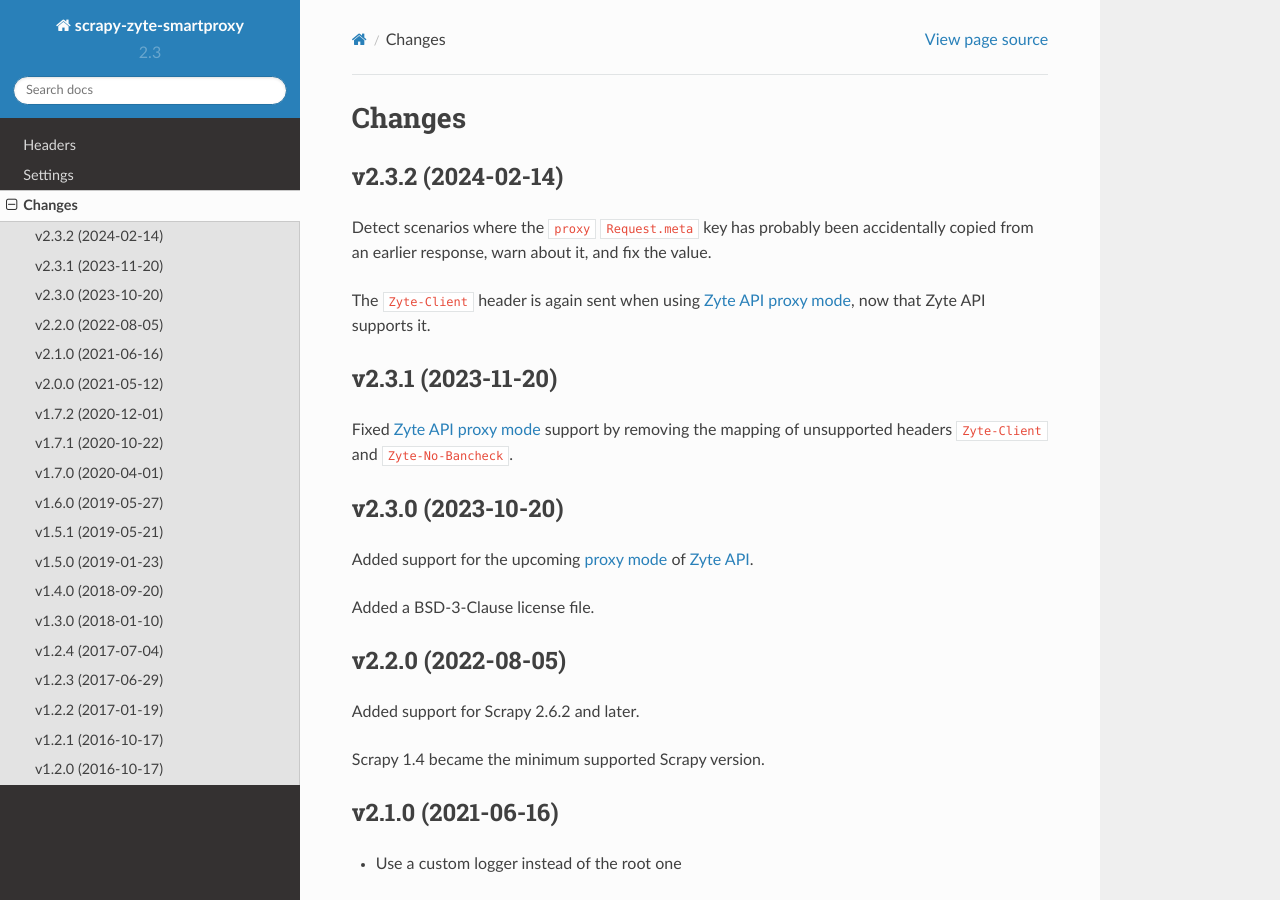
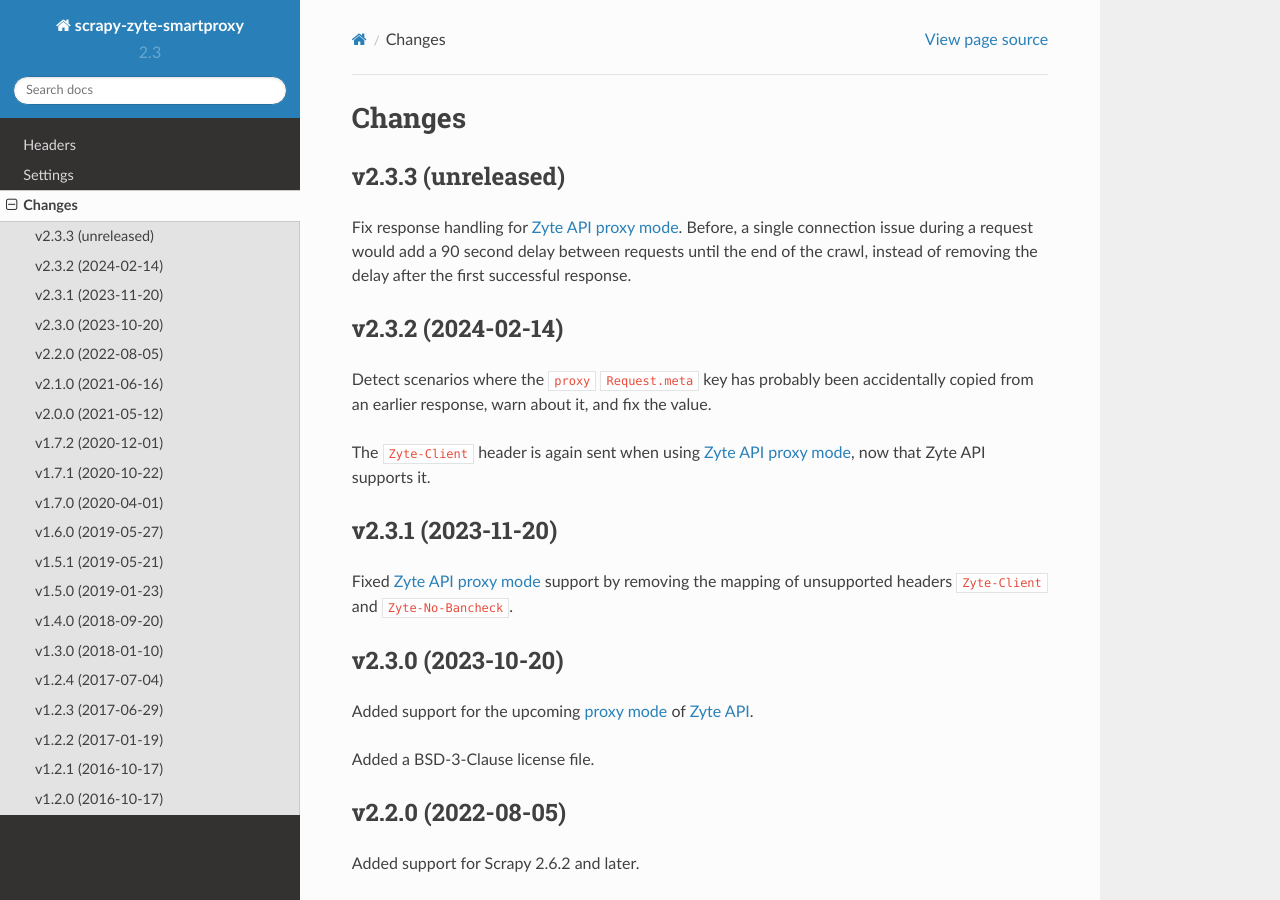
Before and after one commit to scrapy-plugins/scrapy-zyte-smartproxy, a Sphinx documentation site: the page built from docs/news.rst, in a window 1280 px wide and 900 px high. Built offline with Sphinx 7.4.7 and the Read the Docs theme 2.0.0, drawn with Linux system fonts in a browser that asks for light colours.

Commit message:
Release notes for 2.3.3 (#119)

```diff
--- a/docs/news.rst
+++ b/docs/news.rst
@@ -2,6 +2,14 @@
 
 Changes
 =======
+
+v2.3.3 (unreleased)
+-------------------
+
+Fix response handling for `Zyte API`_ `proxy mode`_. Before, a single
+connection issue during a request would add a 90 second delay between requests
+until the end of the crawl, instead of removing the delay after the first
+successful response.
 
 v2.3.2 (2024-02-14)
 -------------------
```
